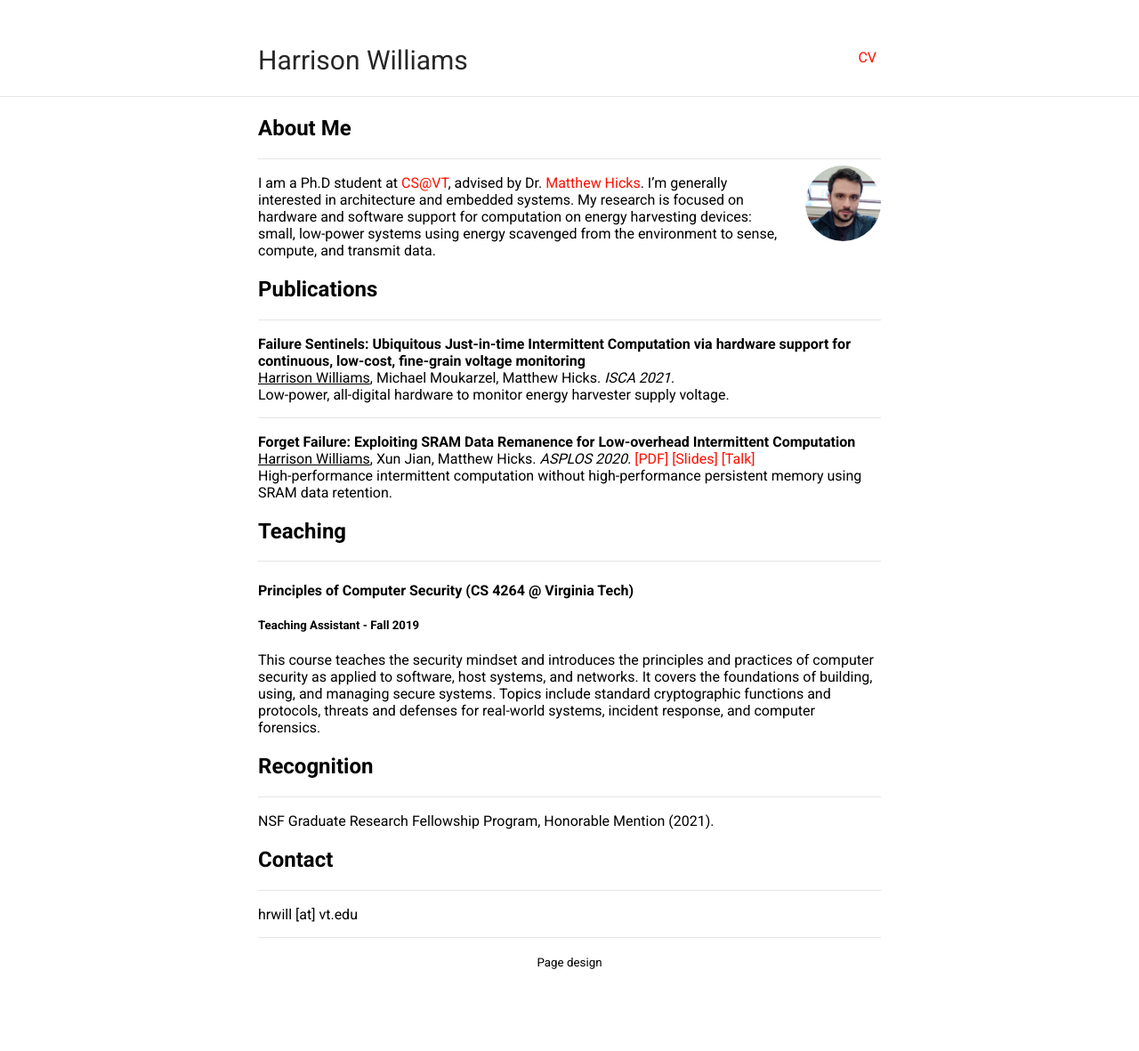
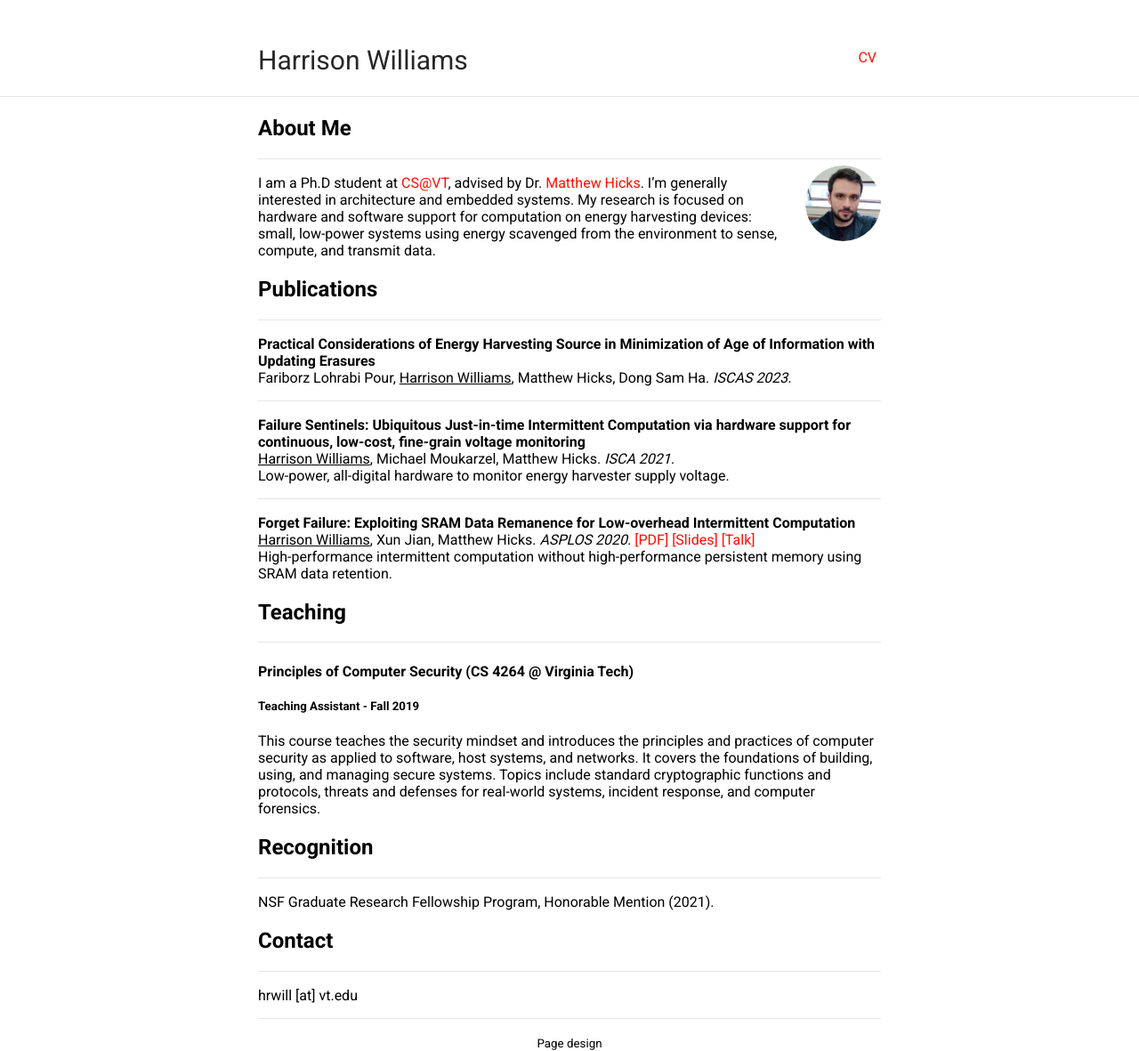
Before and after one commit to harriswms/harriswms.github.io, a Jekyll site: the page built from index.md, in a window 1280 px wide. Shown: the whole page at 89% size. Built offline with Jekyll 4.4.1, drawn with Linux system fonts in a browser that asks for light colours; our own code applies the rules of GitHub Pages for plain Markdown files; before the commit the page ends 1090 px from its top, so only the background shows below that.

Commit message:
Update index.md

```diff
--- a/index.md
+++ b/index.md
@@ -10,6 +10,13 @@ layout: default
 I am a Ph.D student at [CS@VT](https://cs.vt.edu/), advised by Dr. [Matthew Hicks](http://www.impedimenttoprogress.com/). I'm generally interested in architecture and embedded systems. My research is focused on hardware and software support for computation on energy harvesting devices: small, low-power systems using energy scavenged from the environment to sense, compute, and transmit data.
 
 ## Publications
+---
+
+<b>Practical Considerations of Energy Harvesting Source in Minimization of Age of Information with Updating Erasures</b>
+<br>
+Fariborz Lohrabi Pour, <u>Harrison Williams</u>, Matthew Hicks, Dong Sam Ha. <i>ISCAS 2023.</i>
+<br>
+
 ---
 
 <b>Failure Sentinels: Ubiquitous Just-in-time Intermittent Computation via hardware support for continuous, low-cost, fine-grain voltage monitoring</b>
```
